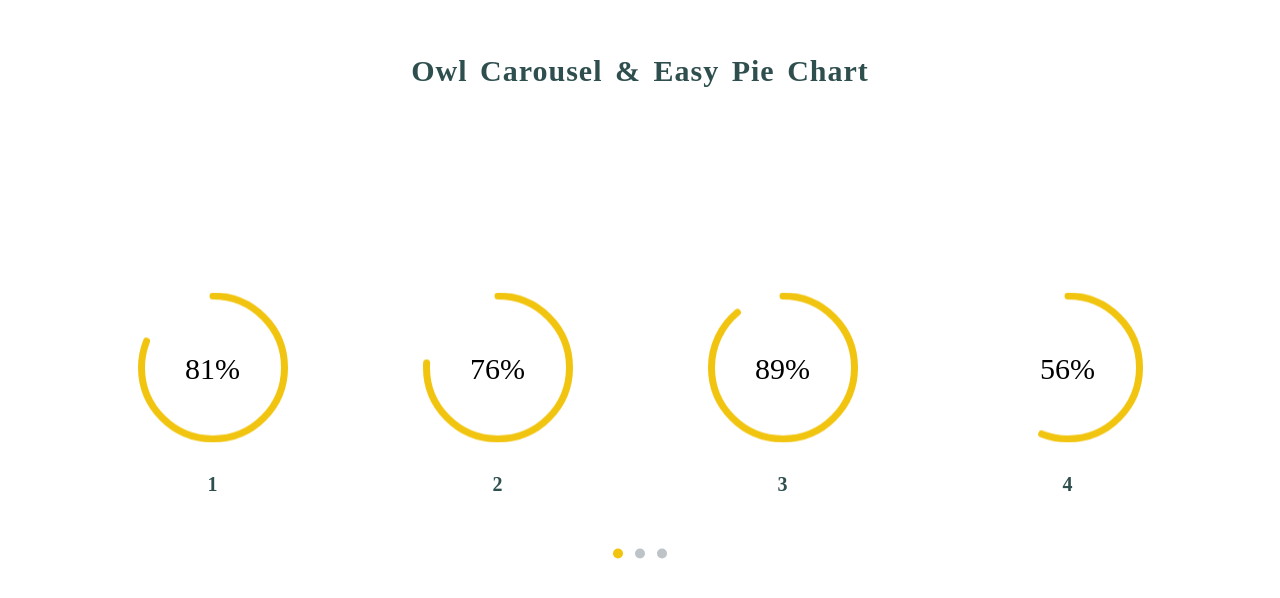
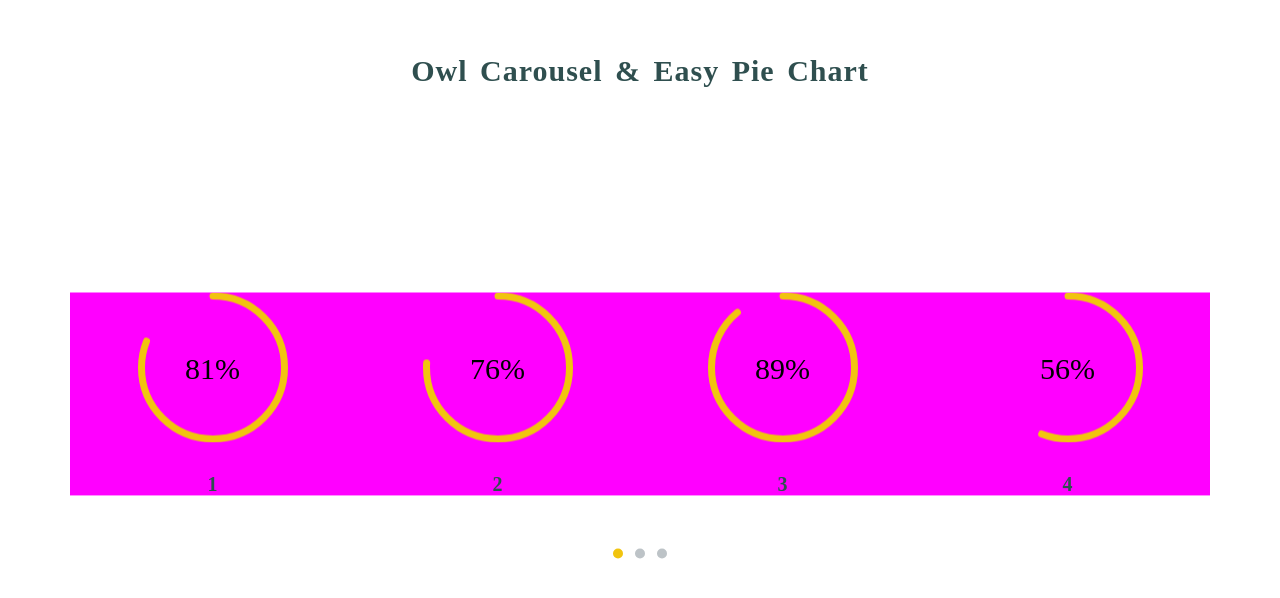
Before and after one commit to amansharma-dev/OwlCarousel-EasyPieChart_Github_WebDevelopment_SampleProject, a plain HTML site: page index.html in a window 1280 px wide. Shown: the part 826-1424 px from the top of the page. Drawn offline with nearby package versions, Linux system fonts and the light colour scheme.

Commit message:
second commit

```diff
--- a/resources/css/style.css
+++ b/resources/css/style.css
@@ -76,8 +76,9 @@ header{
 }
 
 
-.owl-item{
+.item{
     text-align: center;
+    background-color: fuchsia;
 }
 
 .chart{
```
